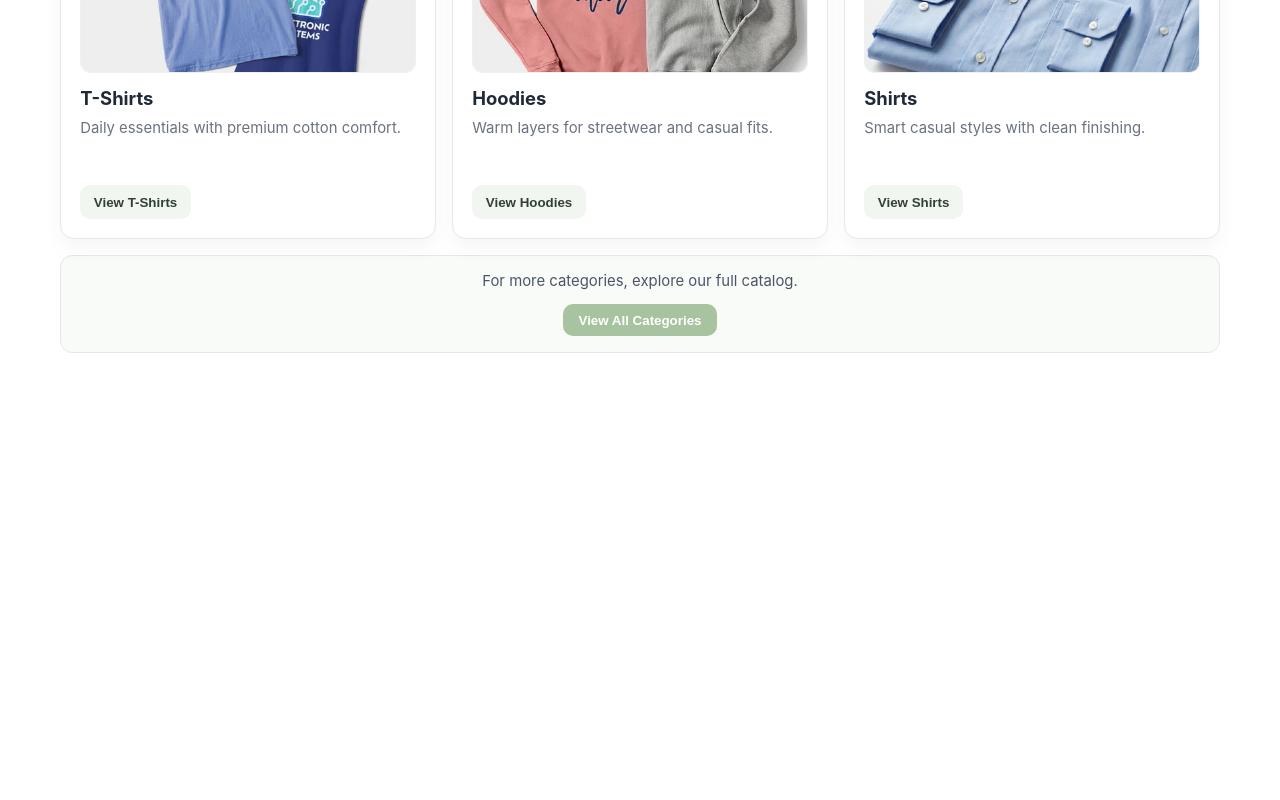
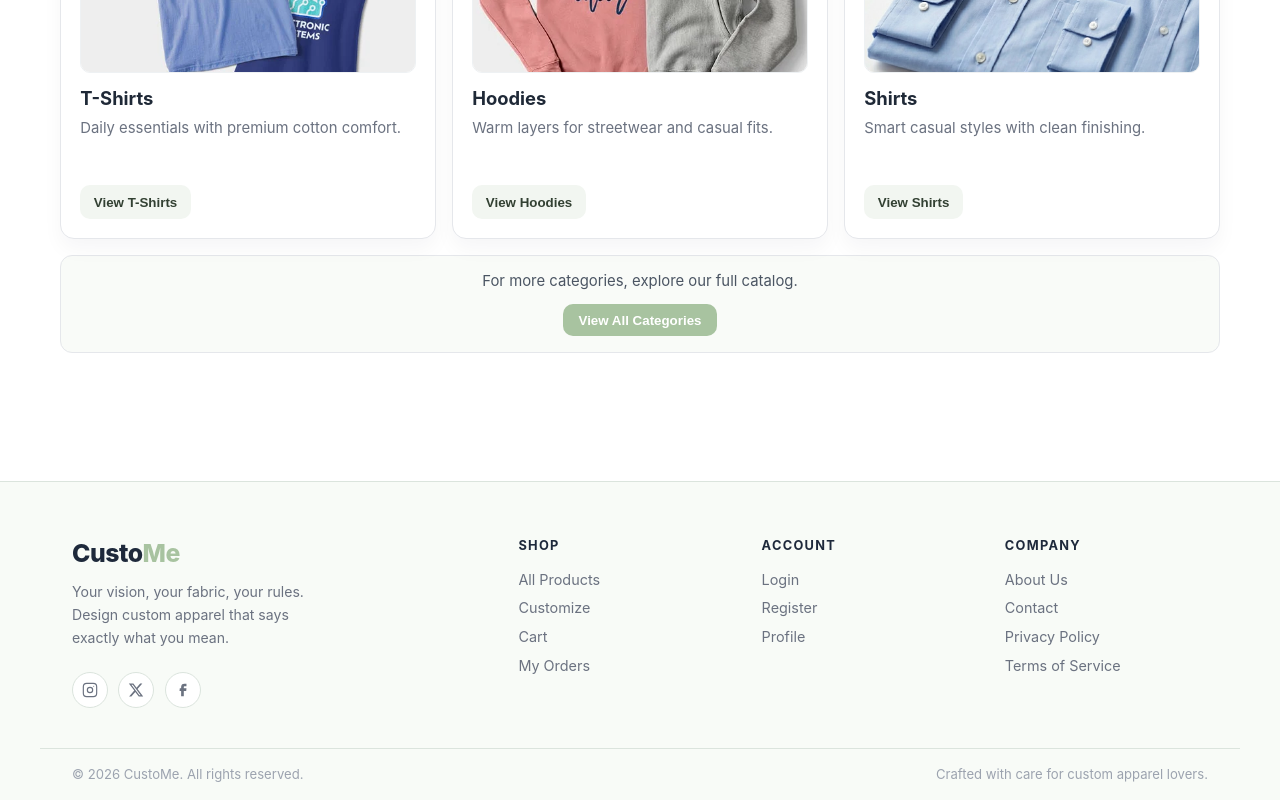
Before and after one commit to ath1l/custom_tshirt_EcommerceApp, a React (Vite) app in the folder frontend/: page / in a window 1280 px wide. Shown: the part 843-1643 px from the top of the page. Before the commit the page ends 1244 px from the top, so only its background shows below. Built offline with nearby package versions, Linux system fonts and the light colour scheme; no server answers.

Commit message:
payment bug fix

```diff
--- a/frontend/src/App.jsx
+++ b/frontend/src/App.jsx
@@ -1,6 +1,7 @@
 import { BrowserRouter, Routes, Route } from 'react-router-dom';
 import "./styles/background.css";
 import Navbar from './components/Navbar';
+import Footer from './components/Footer';
 import Home from './pages/Home';
 import Products from './pages/Products';
 import Login from './pages/Login';
@@ -33,6 +34,8 @@ function App() {
         <Route path="/cart" element={<Cart />} />
         <Route path="/profile" element={<Profile />} />
       </Routes>
+
+      <Footer />
     </>
   );
 }
--- /dev/null
+++ b/frontend/src/components/Footer.jsx
@@ -0,0 +1,99 @@
+import { Link } from "react-router-dom";
+import "../styles/footer.css";
+
+const YEAR = new Date().getFullYear();
+
+const NAV_COLUMNS = [
+  {
+    heading: "Shop",
+    links: [
+      { label: "All Products", to: "/products" },
+      { label: "Customize", to: "/products" },
+      { label: "Cart", to: "/cart" },
+      { label: "My Orders", to: "/orders" },
+    ],
+  },
+  {
+    heading: "Account",
+    links: [
+      { label: "Login", to: "/login" },
+      { label: "Register", to: "/register" },
+      { label: "Profile", to: "/profile" },
+    ],
+  },
+  {
+    heading: "Company",
+    links: [
+      { label: "About Us", to: "/" },
+      { label: "Contact", to: "/" },
+      { label: "Privacy Policy", to: "/" },
+      { label: "Terms of Service", to: "/" },
+    ],
+  },
+];
+
+export default function Footer() {
+  return (
+    <footer className="footer">
+      {/* ── top strip ── */}
+      <div className="footer__inner">
+
+        {/* brand block */}
+        <div className="footer__brand">
+          <Link to="/" className="footer__logo">
+            Custo<span>Me</span>
+          </Link>
+          <p className="footer__tagline">
+            Your vision, your fabric, your rules. Design custom apparel that
+            says exactly what you mean.
+          </p>
+
+          {/* social icons (SVG-only, no external deps) */}
+          <div className="footer__socials">
+            <a href="#" aria-label="Instagram" className="footer__social-link">
+              <svg viewBox="0 0 24 24" fill="none" stroke="currentColor" strokeWidth="1.75" strokeLinecap="round" strokeLinejoin="round">
+                <rect x="2" y="2" width="20" height="20" rx="5" ry="5"/>
+                <circle cx="12" cy="12" r="4"/>
+                <circle cx="17.5" cy="6.5" r="0.75" fill="currentColor" stroke="none"/>
+              </svg>
+            </a>
+            <a href="#" aria-label="Twitter / X" className="footer__social-link">
+              <svg viewBox="0 0 24 24" fill="currentColor">
+                <path d="M18.244 2.25h3.308l-7.227 8.26 8.502 11.24H16.17l-5.214-6.817L4.99 21.75H1.68l7.73-8.835L1.254 2.25H8.08l4.713 6.231zm-1.161 17.52h1.833L7.084 4.126H5.117z"/>
+              </svg>
+            </a>
+            <a href="#" aria-label="Facebook" className="footer__social-link">
+              <svg viewBox="0 0 24 24" fill="currentColor">
+                <path d="M9.198 21.5h4v-8.01h3.604l.396-3.98h-4V7.5a1 1 0 0 1 1-1h3v-4h-3a5 5 0 0 0-5 5v2.01h-2l-.396 3.98h2.396v8.01z"/>
+              </svg>
+            </a>
+          </div>
+        </div>
+
+        {/* nav columns */}
+        {NAV_COLUMNS.map((col) => (
+          <div key={col.heading} className="footer__col">
+            <h4 className="footer__col-heading">{col.heading}</h4>
+            <ul className="footer__col-links">
+              {col.links.map((l) => (
+                <li key={l.label}>
+                  <Link to={l.to} className="footer__link">{l.label}</Link>
+                </li>
+              ))}
+            </ul>
+          </div>
+        ))}
+      </div>
+
+      {/* ── bottom bar ── */}
+      <div className="footer__bottom">
+        <p className="footer__copy">
+          © {YEAR} CustoMe. All rights reserved.
+        </p>
+        <p className="footer__made">
+          Crafted with care for custom apparel lovers.
+        </p>
+      </div>
+    </footer>
+  );
+}
--- a/frontend/src/pages/ProductDetail.jsx
+++ b/frontend/src/pages/ProductDetail.jsx
@@ -1,6 +1,9 @@
 import { useEffect, useState } from 'react';
 import { useNavigate, useParams } from 'react-router-dom';
 import '../styles/product-detail.css';
+import { openRazorpayCheckout } from '../utils/razorpay';
+
+
 
 const typeLabels = {
   tshirt: 'T-Shirt',
@@ -124,26 +127,34 @@ function ProductDetail() {
   const handleOrderNow = async () => {
   try {
     setSubmittingAction('order');
-      const response = await fetch('http://localhost:3000/orders', {
+
+    const paymentResponse = await openRazorpayCheckout(product.price, product.name);
+
+    const verifyRes = await fetch('http://localhost:3000/payment/verify', {
       method: 'POST',
       credentials: 'include',
       headers: { 'Content-Type': 'application/json' },
-        body: JSON.stringify(basePayload),
+      body: JSON.stringify({
+        ...paymentResponse,
+        type: 'single',
+        singleItem: basePayload,
+      }),
     });
 
-      if (response.status === 401) {
+    if (verifyRes.status === 401) {
       navigate('/login');
       return;
     }
 
-      if (!response.ok) {
-        throw new Error('Failed to place order');
-      }
+    if (!verifyRes.ok) throw new Error('Payment verification failed');
 
     alert('Order placed successfully.');
     navigate('/orders');
-    } catch {
-      alert('Failed to place order. Please log in and try again.');
+  } catch (err) {
+    if (err.message !== 'Payment cancelled') {
+      console.error('Order failed:', err);
+      alert('Failed to place order. Please try again.');
+    }
   } finally {
     setSubmittingAction('');
   }
--- /dev/null
+++ b/frontend/src/styles/footer.css
@@ -0,0 +1,167 @@
+/* ===== FOOTER ===== */
+
+.footer {
+  margin-top: 5rem;
+  background: #f8fbf7;
+  border-top: 1px solid #dbe4dd;
+}
+
+/* ── top section ── */
+.footer__inner {
+  max-width: 1200px;
+  margin: 0 auto;
+  padding: 3.5rem 2rem 2.5rem;
+  display: grid;
+  grid-template-columns: 2fr 1fr 1fr 1fr;
+  gap: 2.5rem;
+}
+
+/* ── brand block ── */
+.footer__logo {
+  display: inline-block;
+  font-size: 1.55rem;
+  font-weight: 800;
+  color: #1e293b;
+  text-decoration: none;
+  letter-spacing: -0.02em;
+  margin-bottom: 0.75rem;
+}
+
+.footer__logo span {
+  color: #a8c3a0;
+}
+
+.footer__tagline {
+  margin: 0 0 1.4rem;
+  max-width: 260px;
+  color: #6b7280;
+  font-size: 0.88rem;
+  line-height: 1.65;
+}
+
+/* ── social icons ── */
+.footer__socials {
+  display: flex;
+  gap: 0.65rem;
+}
+
+.footer__social-link {
+  display: flex;
+  align-items: center;
+  justify-content: center;
+  width: 36px;
+  height: 36px;
+  border-radius: 50%;
+  background: #ffffff;
+  border: 1px solid #dbe4dd;
+  color: #6b7280;
+  transition: background 0.22s ease, color 0.22s ease, border-color 0.22s ease,
+    transform 0.18s ease;
+  text-decoration: none;
+}
+
+.footer__social-link svg {
+  width: 16px;
+  height: 16px;
+}
+
+.footer__social-link:hover {
+  background: #a8c3a0;
+  border-color: #a8c3a0;
+  color: #ffffff;
+  transform: translateY(-2px);
+}
+
+/* ── nav columns ── */
+.footer__col-heading {
+  margin: 0 0 1rem;
+  font-size: 0.8rem;
+  font-weight: 700;
+  letter-spacing: 0.1em;
+  text-transform: uppercase;
+  color: #1e293b;
+}
+
+.footer__col-links {
+  list-style: none;
+  margin: 0;
+  padding: 0;
+  display: flex;
+  flex-direction: column;
+  gap: 0.55rem;
+}
+
+.footer__link {
+  text-decoration: none;
+  color: #6b7280;
+  font-size: 0.9rem;
+  transition: color 0.2s ease;
+  position: relative;
+}
+
+.footer__link::after {
+  content: "";
+  position: absolute;
+  left: 0;
+  bottom: -1px;
+  width: 0;
+  height: 1px;
+  background: #a8c3a0;
+  transition: width 0.22s ease;
+}
+
+.footer__link:hover {
+  color: #1e293b;
+}
+
+.footer__link:hover::after {
+  width: 100%;
+}
+
+/* ── bottom bar ── */
+.footer__bottom {
+  border-top: 1px solid #dbe4dd;
+  max-width: 1200px;
+  margin: 0 auto;
+  padding: 1.1rem 2rem;
+  display: flex;
+  align-items: center;
+  justify-content: space-between;
+  gap: 1rem;
+  flex-wrap: wrap;
+}
+
+.footer__copy,
+.footer__made {
+  margin: 0;
+  font-size: 0.82rem;
+  color: #9ca3af;
+}
+
+/* ── responsive ── */
+@media (max-width: 860px) {
+  .footer__inner {
+    grid-template-columns: 1fr 1fr;
+    gap: 2rem;
+  }
+
+  .footer__brand {
+    grid-column: 1 / -1;
+  }
+
+  .footer__tagline {
+    max-width: 100%;
+  }
+}
+
+@media (max-width: 520px) {
+  .footer__inner {
+    grid-template-columns: 1fr;
+  }
+
+  .footer__bottom {
+    flex-direction: column;
+    align-items: flex-start;
+    gap: 0.25rem;
+  }
+}
```
Also changed, not shown: 1 other file (tests, documents, lock files or other folders). Lines whose indentation alone changed are shown as unchanged.
